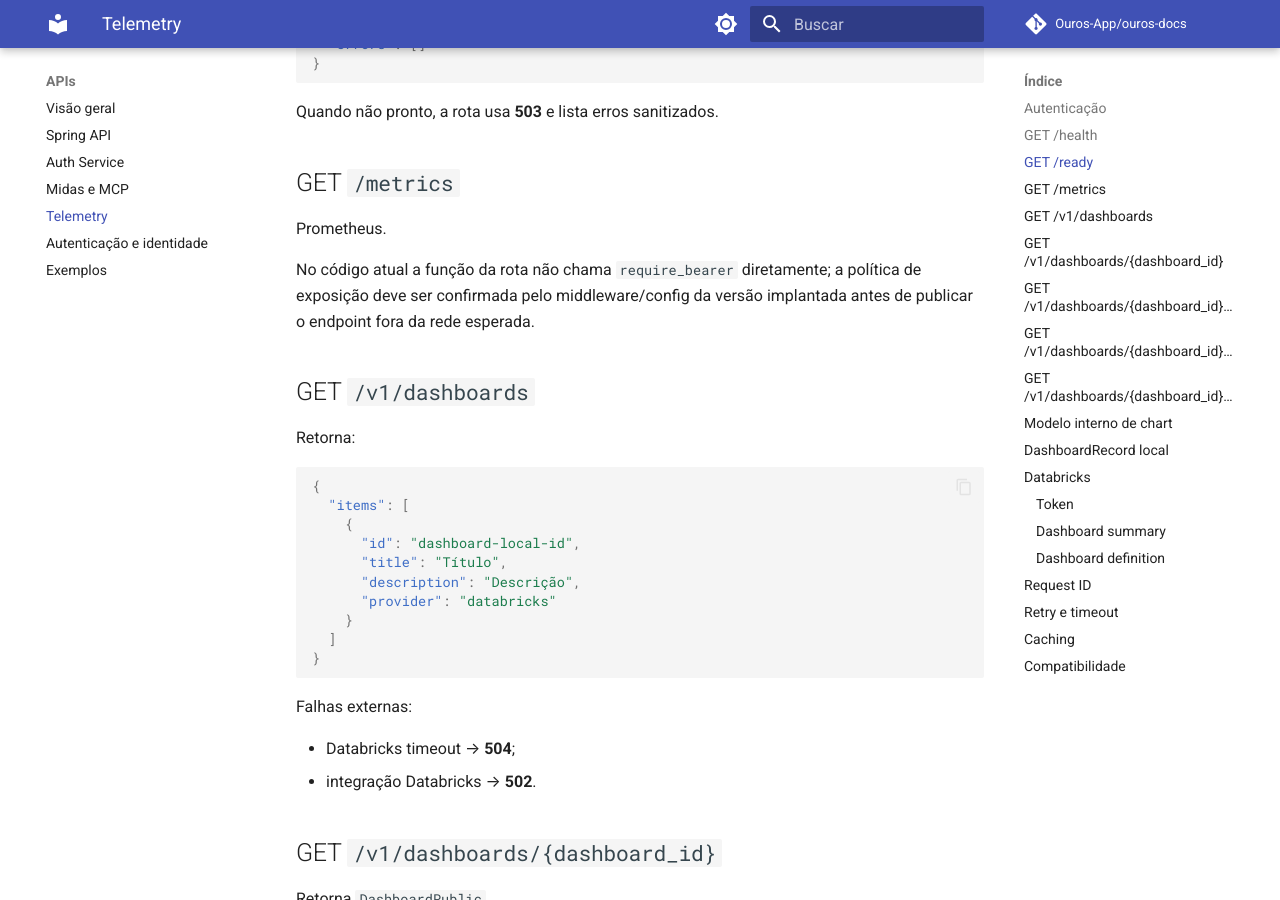
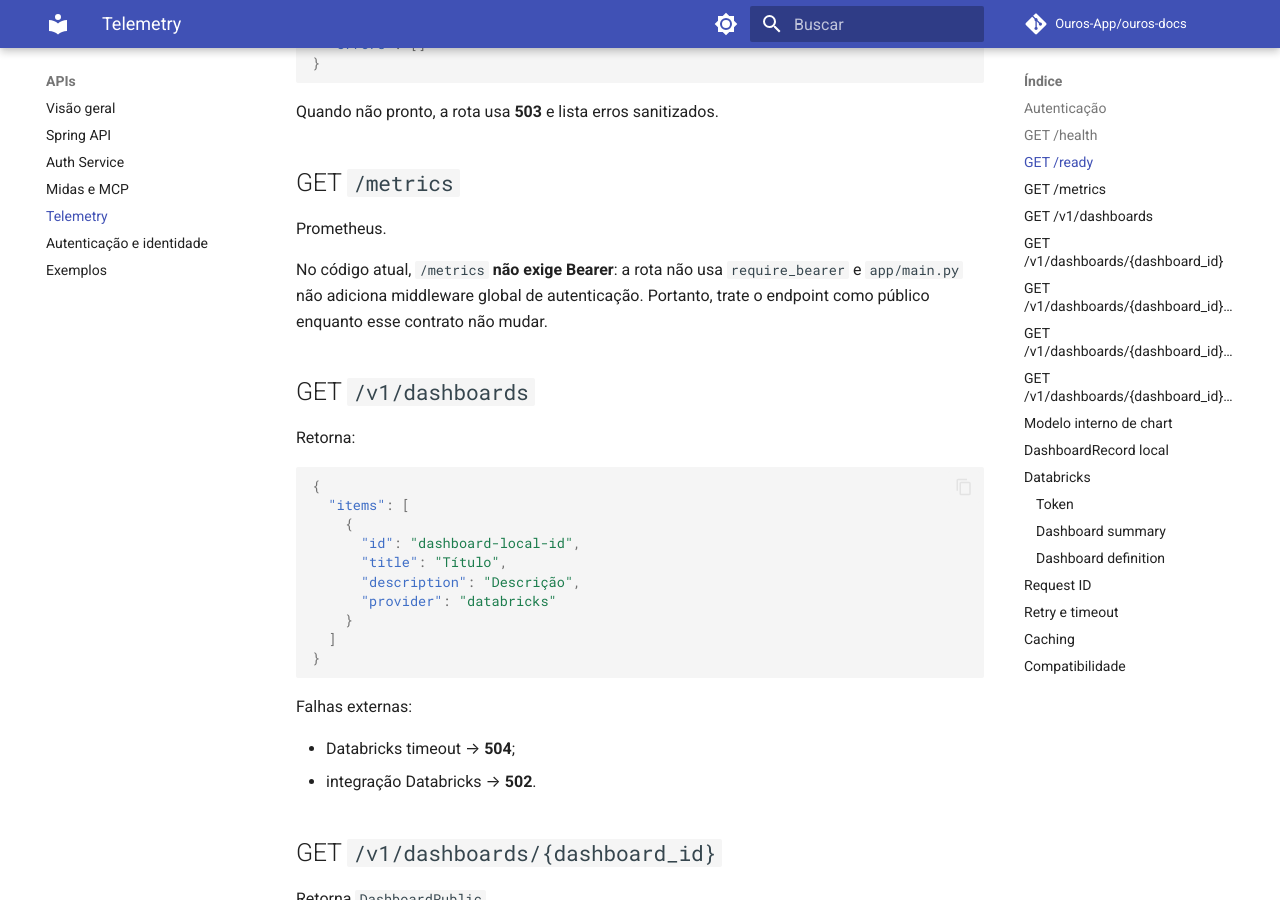
Before and after one commit to Ouros-App/ouros-docs, an MkDocs documentation site: the page built from docs/apis/telemetry-reference.md, in a window 1280 px wide and 900 px high, scrolled down 716 px. Built offline with MkDocs 1.6.1 and Material for MkDocs 9.7.7, drawn with Linux system fonts in a browser that asks for light colours; comment, search, counter and statistics services are not loaded.

Commit message:
docs: clarify telemetry metrics authentication

```diff
--- a/docs/apis/telemetry-reference.md
+++ b/docs/apis/telemetry-reference.md
@@ -31,7 +31,7 @@ Quando não pronto, a rota usa **503** e lista erros sanitizados.
 
 Prometheus.
 
-No código atual a função da rota não chama `require_bearer` diretamente; a política de exposição deve ser confirmada pelo middleware/config da versão implantada antes de publicar o endpoint fora da rede esperada.
+No código atual, `/metrics` **não exige Bearer**: a rota não usa `require_bearer` e `app/main.py` não adiciona middleware global de autenticação. Portanto, trate o endpoint como público enquanto esse contrato não mudar.
 
 ## GET `/v1/dashboards`
 
```
